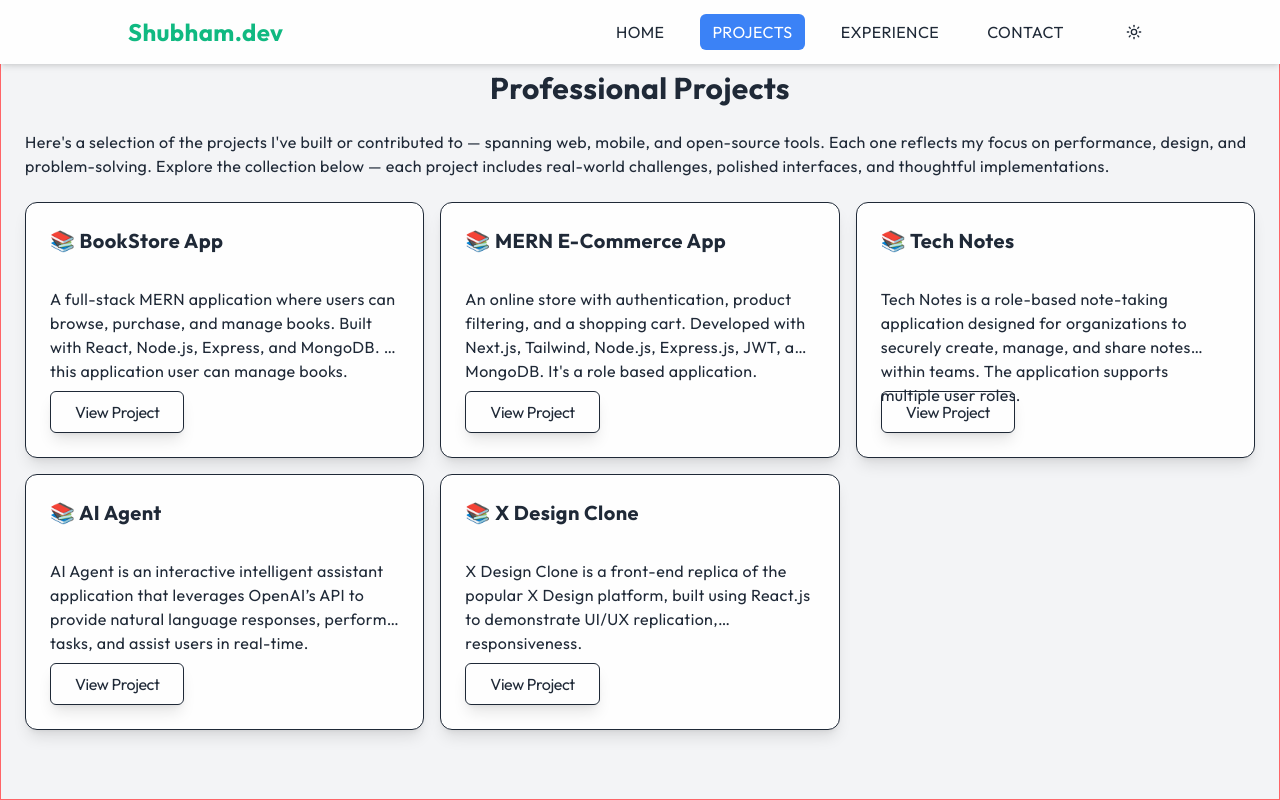
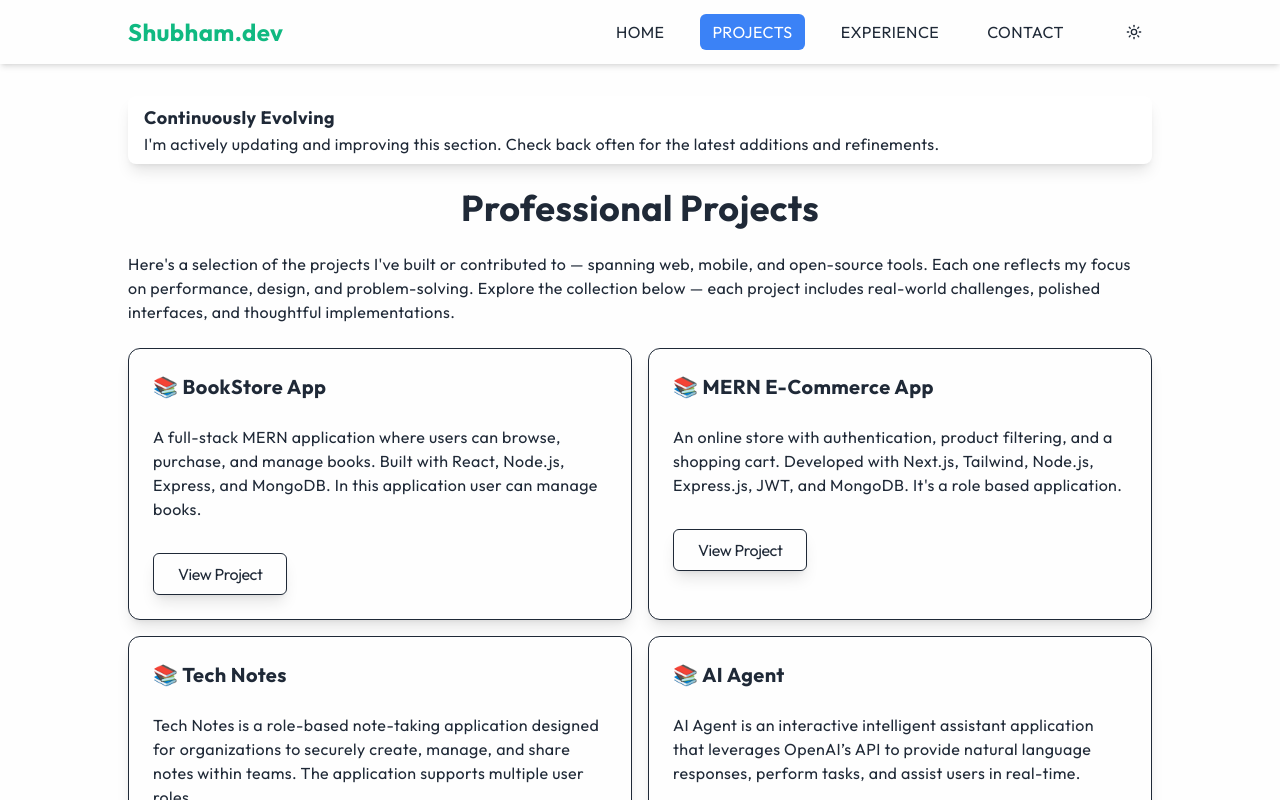
Before and after one commit to Mishrashubham10/shubham-mishra, a Next.js app: page /projects in a window 1280 px wide. Shown: the top 800 px of the page. Built offline with nearby package versions, Linux system fonts and the light colour scheme.

Commit message:
design fixed improving daily

```diff
--- a/src/app/layout.tsx
+++ b/src/app/layout.tsx
@@ -22,7 +22,7 @@ export default function RootLayout({
 }>) {
   return (
     <html lang="en" suppressHydrationWarning>
-      <body className={`${outfitSans.variable} antialiased font-sans min-h-screen flex flex-col`}>
+      <body className={`${outfitSans.variable} antialiased font-sans`}>
         <ThemeProvider
           attribute="class"
           defaultTheme="system"
@@ -30,7 +30,7 @@ export default function RootLayout({
           disableTransitionOnChange
         >
           <Navbar />
-          <main className='flex-1 bg-background'>
+          <main>
             {children}
           </main>
           {/* <Footer /> */}
--- a/src/app/projects/page.tsx
+++ b/src/app/projects/page.tsx
@@ -35,36 +35,37 @@ export default function ProjectPage() {
   ];
 
   return (
-    <div className="w-full overflow-auto">
-      <section
-        id="projects"
-        className="h-screen py-10 px-6 flex flex-col gap-6 items-center justify-center bg-gray-100 dark:bg-gray-900 border-1 border-red-400"
-      >
-        <h2 className="text-3xl font-bold text-start self-start md:self-center">
+    <section className="py-8 min-h-screen px-4 md:px-16 lg:px-32 flex flex-col gap-6">
+      <div className="py-2 px-4 bg-card rounded-lg shadow-lg">
+        <h4 className="text-card-foreground text-lg font-bold tracking-wide">
+          Continuously Evolving
+        </h4>
+        <p className="text-md text-card-foreground">
+          I&apos;m actively updating and improving this section. Check back
+          often for the latest additions and refinements.
+        </p>
+      </div>
+      <div className="flex flex-col gap-6 items-center">
+        <h2 className="text-4xl font-bold text-start self-start md:self-center">
           Professional Projects
         </h2>
-        <p>
-          Here&apos;s a selection of the projects I&apos;ve built or contributed to —
-          spanning web, mobile, and open-source tools. Each one reflects my
+        <p className="text-md break-words">
+          Here&apos;s a selection of the projects I&apos;ve built or contributed
+          to — spanning web, mobile, and open-source tools. Each one reflects my
           focus on performance, design, and problem-solving. Explore the
           collection below — each project includes real-world challenges,
           polished interfaces, and thoughtful implementations.
         </p>
-
-        <div className="grid md:grid-cols-3 gap-4">
+      </div>
+      <div className="grid md:grid-cols-2 gap-4">
         {projects.map((project) => (
           <div
             key={project.id}
             className="p-6 bg-background flex flex-col gap-6 border-1 border-foreground rounded-xl shadow-lg"
           >
-              <h3 className="text-xl font-bold mb-2">📚 {project.title}</h3>
+            <h3 className="text-xl font-bold">📚 {project.title}</h3>
             <p
               className="break-words"
-                style={{
-                  display: '-webkit-box',
-                  WebkitLineClamp: 3,
-                  WebkitBoxOrient: 'vertical',
-                }}
             >
               {project.content}
             </p>
@@ -78,6 +79,5 @@ export default function ProjectPage() {
         ))}
       </div>
     </section>
-    </div>
   );
 }
--- a/src/components/Navbar.tsx
+++ b/src/components/Navbar.tsx
@@ -21,14 +21,14 @@ export default function Navbar() {
   ];
 
   return (
-    <header className="w-full fixed top-0 z-50 shadow-md">
+    <header className="w-full shadow-md">
       <nav className="bg-background text-foreground flex items-center justify-between flex-wrap h-16 px-4 md:px-16 lg:px-32 transition-colors duration-300">
-        {/* Logo */}
+        {/* =========== Logo =========== */}
         <h2 className="text-accent font-bold text-2xl">
           <Link href="/">Shubham.dev</Link>
         </h2>
 
-        {/* Desktop Menu */}
+        {/* =========== Desktop Menu =========== */}
         <ul className="hidden md:flex gap-6 uppercase items-center text-foreground">
           {navItems.map((item) => (
             <li key={item.href}>
@@ -50,7 +50,7 @@ export default function Navbar() {
           </div>
         </ul>
 
-        {/* Mobile Menu Button */}
+        {/* =========== Mobile Menu Button =========== */}
         <Button
           asChild
           size="icon"
@@ -63,7 +63,7 @@ export default function Navbar() {
 
         {/* Mobile Menu */}
         {isOpen && (
-          <ul className="absolute top-full left-0 w-full bg-background flex flex-col gap-2 p-4 shadow-lg md:hidden transition-colors duration-300">
+          <ul className="absolute top-15 left-0 w-full bg-background flex flex-col gap-2 p-4 shadow-lg md:hidden transition-colors duration-300">
             {navItems.map((item) => (
               <li key={item.href}>
                 <Link
```
Lines whose indentation alone changed are shown as unchanged.
